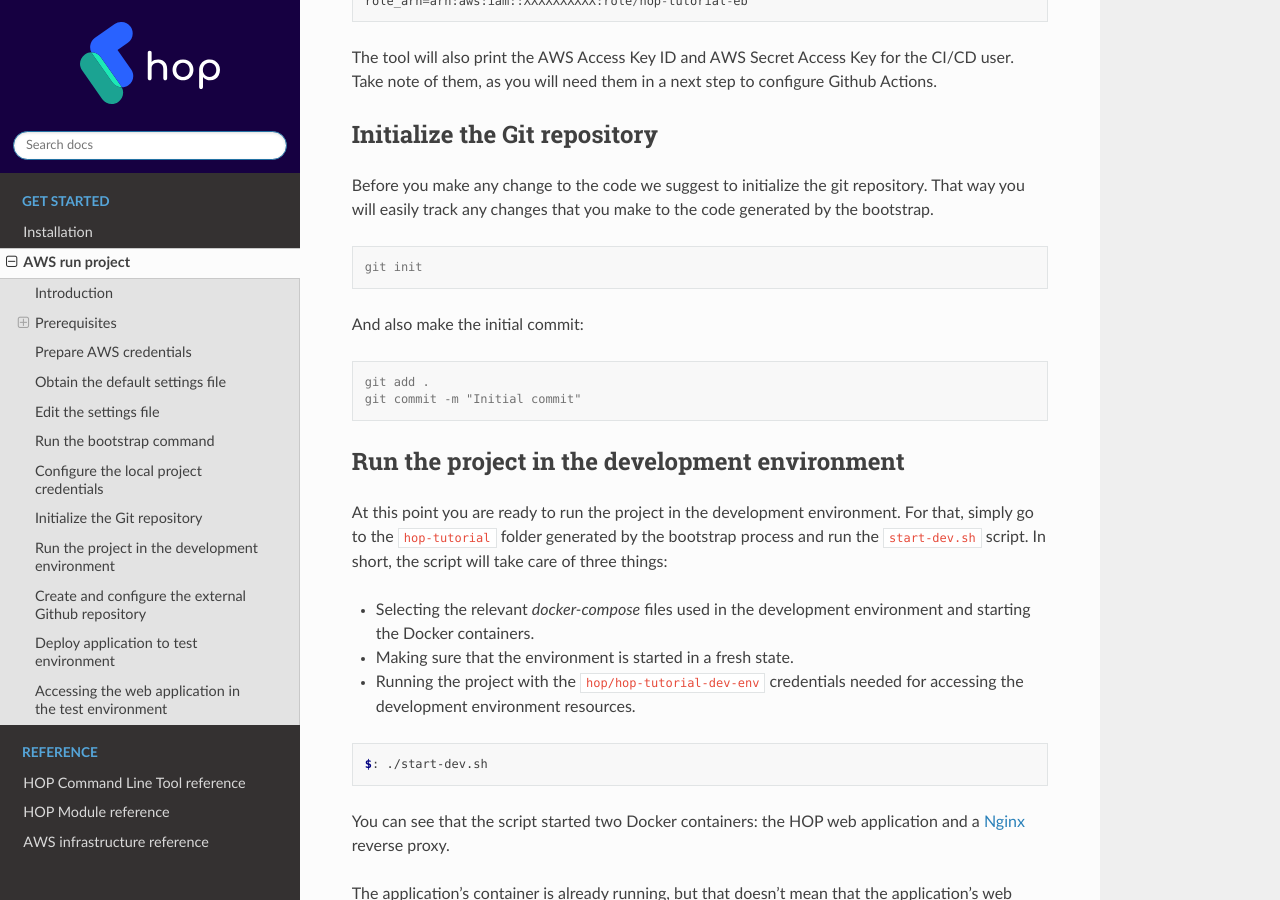
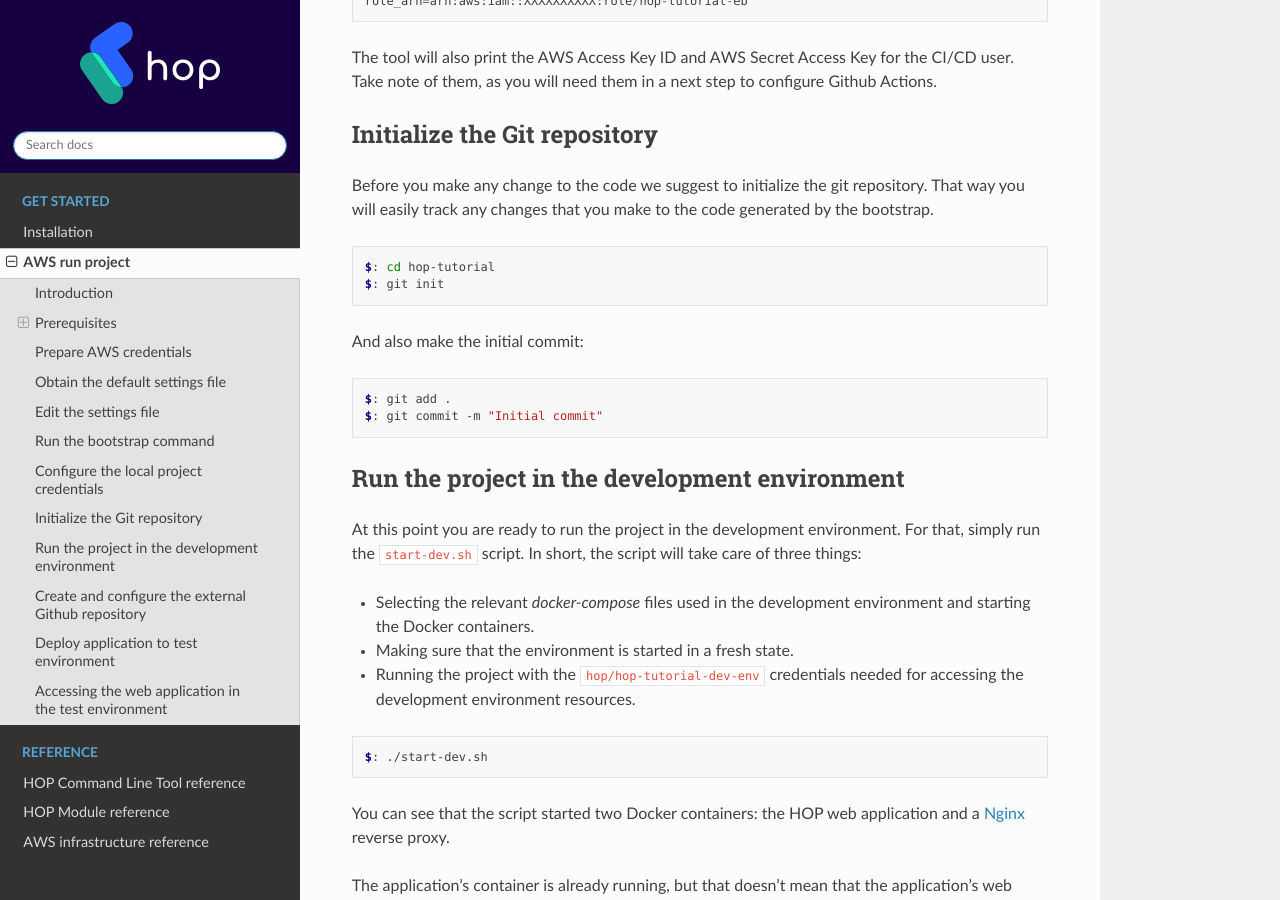
Before and after one commit to gethop-dev/hop-documentation, a Sphinx documentation site: the page built from docs/source/get-started/aws-run-project/main.rst, in a window 1280 px wide and 900 px high, scrolled down 4554 px. Built offline with Sphinx 7.4.7 and the Read the Docs theme 2.0.0, drawn with Linux system fonts in a browser that asks for light colours.

Commit message:
Add command to change dir to hop-tutorial in Git repository section
* Also change next section to comply with this change

```diff
--- a/docs/source/get-started/aws-run-project/main.rst
+++ b/docs/source/get-started/aws-run-project/main.rst
@@ -268,23 +268,23 @@ make to the code generated by the bootstrap.
 
 .. code-block:: console
 
-   git init
+   $: cd hop-tutorial
+   $: git init
 
 And also make the initial commit:
 
 .. code-block:: console
 
-   git add .
-   git commit -m "Initial commit"
+   $: git add .
+   $: git commit -m "Initial commit"
 
 
 Run the project in the development environment
 ----------------------------------------------
 
 At this point you are ready to run the project in the development
-environment. For that, simply go to the ``hop-tutorial`` folder generated
-by the bootstrap process and run the ``start-dev.sh`` script. In short,
-the script will take care of three things:
+environment. For that, simply run the ``start-dev.sh`` script. In
+short, the script will take care of three things:
 
 * Selecting the relevant `docker-compose` files used in the
   development environment and starting the Docker containers.
```
